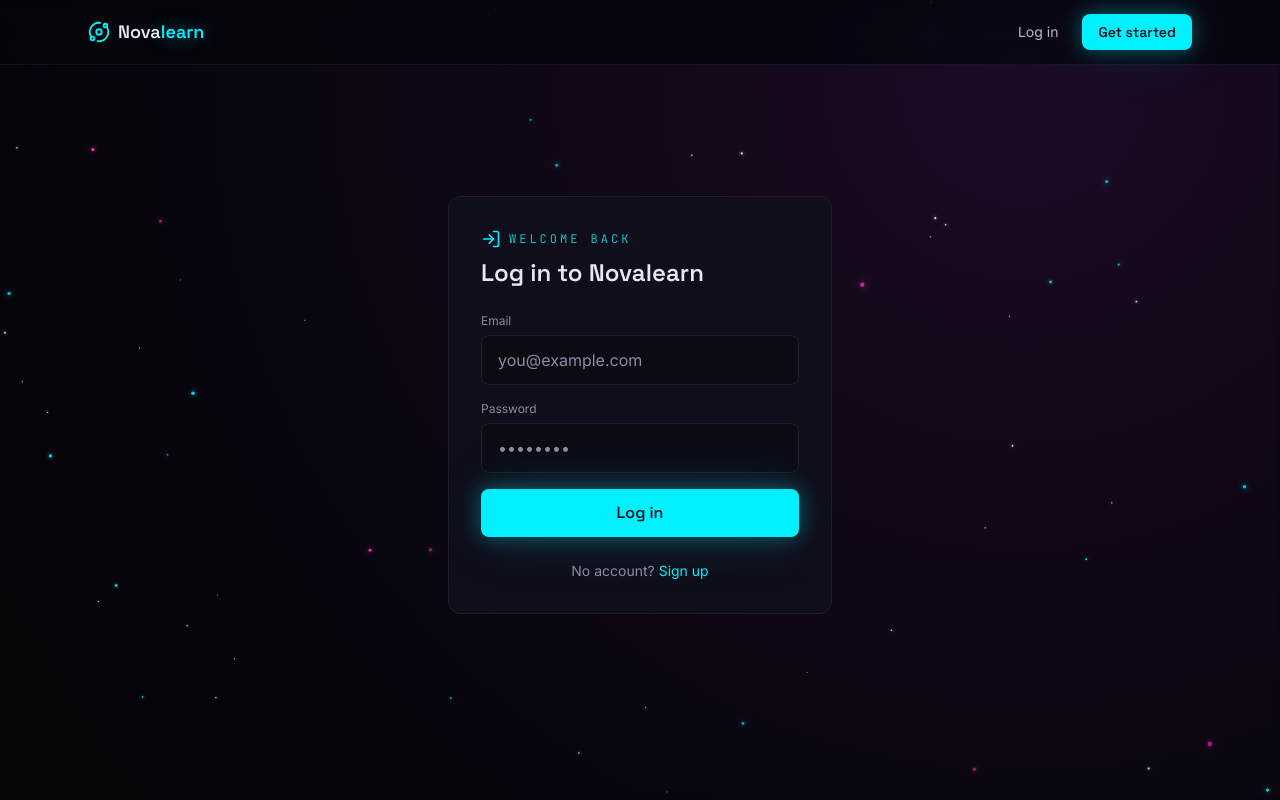
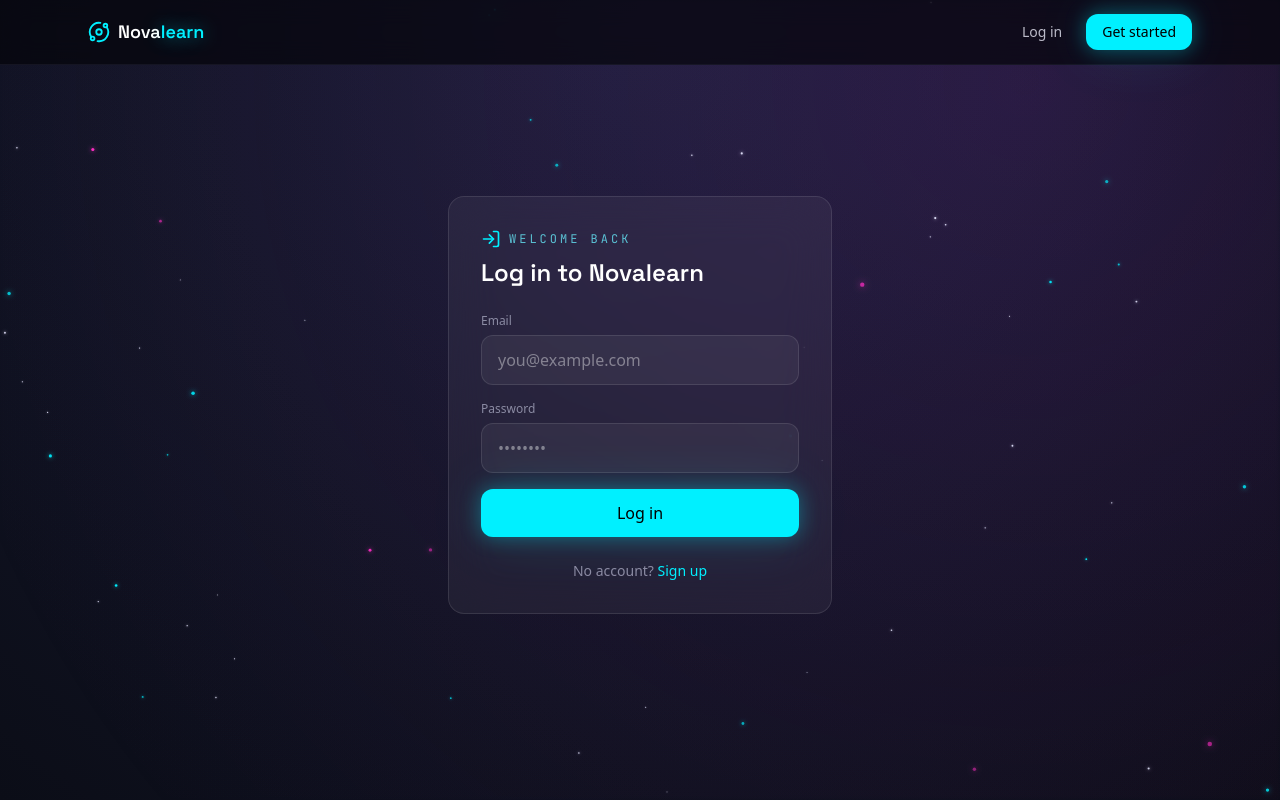
Before and after one commit to Kryz21/nova-learn-ai, a React (Vite) app: page /login in a window 1280 px wide. Built offline with nearby package versions, Linux system fonts and the light colour scheme; no server answers.

Commit message:
Refactor CSS styles and update button designs

```diff
--- a/src/index.css
+++ b/src/index.css
@@ -2,16 +2,30 @@
 @tailwind components;
 @tailwind utilities;
 
+/* =========================
+   BASE SYSTEM
+========================= */
 @layer base {
-  html { scroll-behavior: smooth; }
+  html {
+    scroll-behavior: smooth;
+  }
+
   body {
-    @apply bg-void text-ink font-body antialiased;
+    background: radial-gradient(circle at top, #1b1f3a, #0b0d17);
+    color: white;
+    overflow-x: hidden;
   }
-  ::selection { background: rgba(0,240,255,0.3); color: #fff; }
+
+  ::selection {
+    background: rgba(0, 240, 255, 0.25);
+    color: #fff;
+  }
+
   :focus-visible {
     outline: 2px solid #00F0FF;
     outline-offset: 2px;
   }
+
   @media (prefers-reduced-motion: reduce) {
     *, *::before, *::after {
       animation-duration: 0.001ms !important;
@@ -22,35 +36,92 @@
   }
 }
 
+/* =========================
+   COMPONENT SYSTEM (TAILWIND)
+========================= */
 @layer components {
-  .text-glow-cyan { text-shadow: 0 0 18px rgba(0,240,255,0.55); }
-  .text-glow-magenta { text-shadow: 0 0 18px rgba(255,46,196,0.55); }
 
+  /* ✨ Glow text */
+  .text-glow-cyan {
+    text-shadow: 0 0 18px rgba(0, 240, 255, 0.55);
+  }
+
+  .text-glow-magenta {
+    text-shadow: 0 0 18px rgba(255, 46, 196, 0.55);
+  }
+
+  /* 🧊 PRIMARY BUTTON (glass + neon) */
   .btn-primary {
-    @apply inline-flex items-center justify-center gap-2 px-6 py-3 rounded-lg font-display font-medium
-    bg-cyan text-void shadow-neon-cyan transition-all duration-200
-    hover:shadow-[0_0_30px_rgba(0,240,255,0.6),0_0_90px_rgba(0,240,255,0.2)] hover:-translate-y-0.5
+    @apply inline-flex items-center justify-center gap-2 px-6 py-3 rounded-xl font-medium
+    bg-cyan text-black shadow-neon-cyan transition-all duration-200
+    hover:-translate-y-0.5 hover:shadow-[0_0_30px_rgba(0,240,255,0.6),0_0_90px_rgba(0,240,255,0.15)]
     active:translate-y-0;
   }
+
+  /* 🌫️ SECONDARY BUTTON */
   .btn-ghost {
-    @apply inline-flex items-center justify-center gap-2 px-6 py-3 rounded-lg font-display font-medium
-    border border-line text-ink/90 transition-all duration-200
-    hover:border-magenta/60 hover:text-white hover:shadow-neon-magenta;
+    @apply inline-flex items-center justify-center gap-2 px-6 py-3 rounded-xl font-medium
+    border border-white/15 text-white/90 transition-all duration-200
+    hover:border-pink-400/40 hover:text-white hover:shadow-[0_0_25px_rgba(255,46,196,0.25)];
   }
+
+  /* 🧊 GLASS PANEL (MAIN UI BLOCK) */
   .panel {
-    @apply bg-panel/80 border border-line rounded-xl backdrop-blur-sm;
+    @apply bg-white/5 border border-white/10 rounded-2xl backdrop-blur-xl;
   }
+
+  /* ✍️ INPUT FIELD */
   .input-field {
-    @apply w-full bg-surface border border-line rounded-lg px-4 py-3 text-ink placeholder:text-muted
-    focus:border-cyan/60 focus:outline-none focus:shadow-[0_0_0_3px_rgba(0,240,255,0.12)] transition-all;
+    @apply w-full bg-white/5 border border-white/10 rounded-xl px-4 py-3 text-white placeholder-white/40
+    focus:border-cyan-400/60 focus:outline-none focus:shadow-[0_0_0_3px_rgba(0,240,255,0.12)]
+    transition-all;
   }
+
+  /* 🏷️ SMALL LABEL */
   .eyebrow {
-    @apply font-mono text-xs tracking-[0.25em] uppercase text-cyan/80;
+    @apply font-mono text-xs tracking-[0.25em] uppercase text-cyan-300/80;
+  }
+
+  /* 🧊 GLASS CARD */
+  .glass {
+    @apply bg-white/5 border border-white/10 rounded-2xl backdrop-blur-xl;
+  }
+
+  .glass-hover {
+    @apply transition-all duration-300;
+  }
+
+  .glass-hover:hover {
+    transform: translateY(-6px);
+    box-shadow: 0 18px 60px rgba(0, 0, 0, 0.5);
   }
 }
 
-/* custom scrollbar */
-::-webkit-scrollbar { width: 10px; }
-::-webkit-scrollbar-track { background: #05050A; }
-::-webkit-scrollbar-thumb { background: #1E1E2E; border-radius: 8px; }
-::-webkit-scrollbar-thumb:hover { background: #00B8C7; }
+/* =========================
+   SCROLLBAR (SLEEK UI)
+========================= */
+::-webkit-scrollbar {
+  width: 10px;
+}
+
+::-webkit-scrollbar-track {
+  background: #05050A;
+}
+
+::-webkit-scrollbar-thumb {
+  background: #1E1E2E;
+  border-radius: 10px;
+}
+
+::-webkit-scrollbar-thumb:hover {
+  background: #00B8C7;
+}
+
+/* =========================
+   LEGACY GLASS VARIABLES
+========================= */
+:root {
+  --radius: 16px;
+}
+
+/* (kept minimal on purpose — Tailwind now handles most styling) */
```
